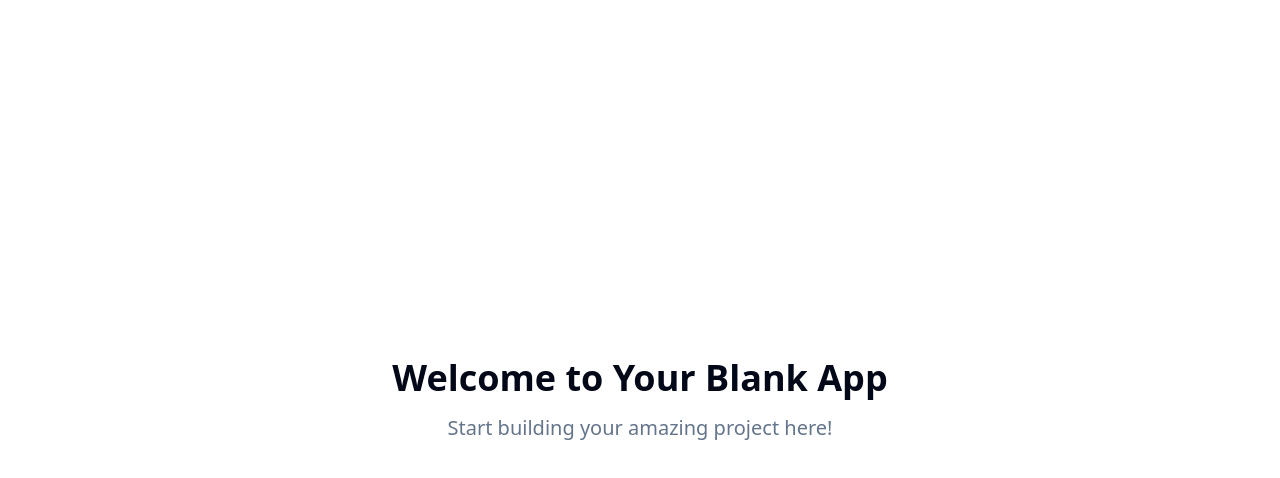
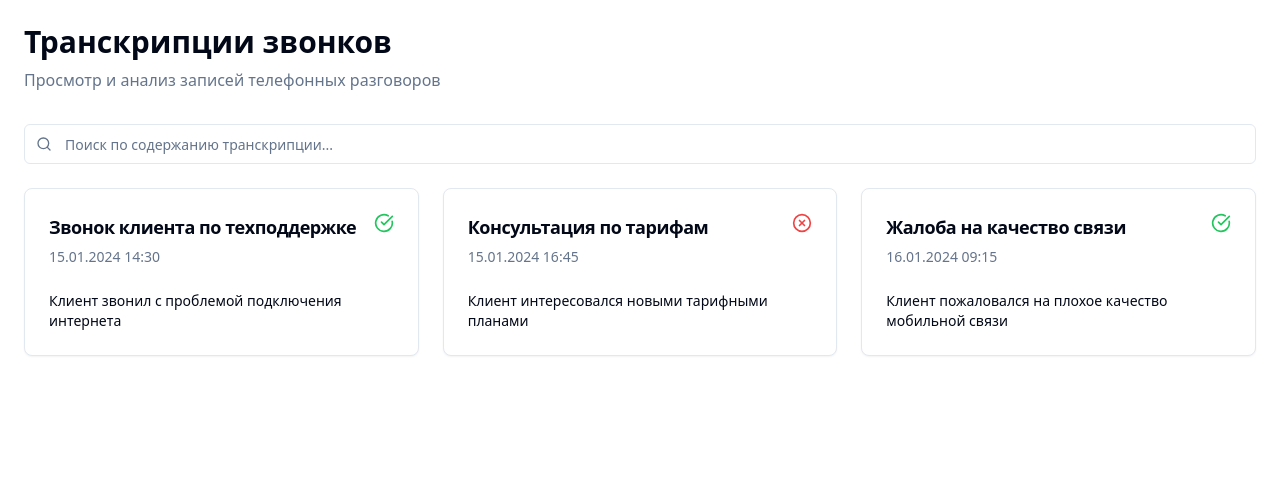
Before and after one commit to EjaraST/entechai_viewer, a React (Vite) app: page / in a window 1280 px wide. Shown: the top 478 px of the page. Built offline with nearby package versions, Linux system fonts and the light colour scheme.

Commit message:
feat: Implement data visualization UI
Implement a Russian-language web application to visualize data from a PostgreSQL database table, including card display, search functionality, and modal windows.

```diff
--- a/src/pages/Index.tsx
+++ b/src/pages/Index.tsx
@@ -1,11 +1,161 @@
-// Update this page (the content is just a fallback if you fail to update the page)
+import { useState } from "react";
+import { Card, CardContent, CardDescription, CardHeader, CardTitle } from "@/components/ui/card";
+import { Dialog, DialogContent, DialogHeader, DialogTitle } from "@/components/ui/dialog";
+import { Input } from "@/components/ui/input";
+import { Badge } from "@/components/ui/badge";
+import { Search, CheckCircle, XCircle } from "lucide-react";
+
+// Mock данные для демонстрации
+const mockData = [
+  {
+    id: 1,
+    title: "Звонок клиента по техподдержке",
+    summary_short: "Клиент звонил с проблемой подключения интернета",
+    summary_full: "Клиент обратился с жалобой на нестабильное подключение к интернету. Проблема была диагностирована и решена путем перезагрузки маршрутизатора.",
+    created_at: "2024-01-15T14:30:00Z",
+    goal_achieved: true,
+    steno: "14:30 - Клиент: Здравствуйте, у меня проблемы с интернетом...\n14:31 - Оператор: Добро пожаловать! Я помогу вам решить проблему..."
+  },
+  {
+    id: 2,
+    title: "Консультация по тарифам",
+    summary_short: "Клиент интересовался новыми тарифными планами",
+    summary_full: "Потенциальный клиент звонил для получения информации о доступных тарифных планах. Была предоставлена подробная консультация по всем возможным опциям.",
+    created_at: "2024-01-15T16:45:00Z",
+    goal_achieved: false,
+    steno: "16:45 - Клиент: Расскажите пожалуйста о ваших тарифах...\n16:46 - Оператор: Конечно! У нас есть несколько вариантов..."
+  },
+  {
+    id: 3,
+    title: "Жалоба на качество связи",
+    summary_short: "Клиент пожаловался на плохое качество мобильной связи",
+    summary_full: "Клиент выразил недовольство качеством мобильной связи в определенном районе города. Заявка передана в технический отдел для проверки базовых станций.",
+    created_at: "2024-01-16T09:15:00Z",
+    goal_achieved: true,
+    steno: "09:15 - Клиент: У меня очень плохая связь дома...\n09:16 - Оператор: Понимаю вашу проблему, давайте разберемся..."
+  }
+];
 
 const Index = () => {
+  const [searchTerm, setSearchTerm] = useState("");
+  const [selectedItem, setSelectedItem] = useState(null);
+
+  const formatDate = (dateString) => {
+    const date = new Date(dateString);
+    const day = date.getDate().toString().padStart(2, "0");
+    const month = (date.getMonth() + 1).toString().padStart(2, "0");
+    const year = date.getFullYear();
+    const hours = date.getHours().toString().padStart(2, "0");
+    const minutes = date.getMinutes().toString().padStart(2, "0");
+    return `${day}.${month}.${year} ${hours}:${minutes}`;
+  };
+
+  const filteredData = mockData.filter(item =>
+    item.summary_full.toLowerCase().includes(searchTerm.toLowerCase())
+  );
+
   return (
-    <div className="min-h-screen flex items-center justify-center bg-background">
-      <div className="text-center">
-        <h1 className="text-4xl font-bold mb-4">Welcome to Your Blank App</h1>
-        <p className="text-xl text-muted-foreground">Start building your amazing project here!</p>
+    <div className="min-h-screen bg-background">
+      <div className="container mx-auto p-6">
+        <div className="mb-8">
+          <h1 className="text-3xl font-bold mb-2">Транскрипции звонков</h1>
+          <p className="text-muted-foreground">Просмотр и анализ записей телефонных разговоров</p>
+        </div>
+
+        {/* Поиск */}
+        <div className="relative mb-6">
+          <Search className="absolute left-3 top-1/2 transform -translate-y-1/2 text-muted-foreground h-4 w-4" />
+          <Input
+            placeholder="Поиск по содержанию транскрипции..."
+            value={searchTerm}
+            onChange={(e) => setSearchTerm(e.target.value)}
+            className="pl-10"
+          />
+        </div>
+
+        {/* Карточки */}
+        <div className="grid grid-cols-1 md:grid-cols-2 lg:grid-cols-3 gap-6">
+          {filteredData.map((item) => (
+            <Card
+              key={item.id}
+              className="cursor-pointer hover:shadow-md transition-shadow"
+              onClick={() => setSelectedItem(item)}
+            >
+              <CardHeader>
+                <div className="flex items-start justify-between">
+                  <CardTitle className="text-lg">{item.title}</CardTitle>
+                  {item.goal_achieved ? (
+                    <CheckCircle className="h-5 w-5 text-green-500 flex-shrink-0" />
+                  ) : (
+                    <XCircle className="h-5 w-5 text-red-500 flex-shrink-0" />
+                  )}
+                </div>
+                <CardDescription className="text-sm text-muted-foreground">
+                  {formatDate(item.created_at)}
+                </CardDescription>
+              </CardHeader>
+              <CardContent>
+                <p className="text-sm">{item.summary_short}</p>
+              </CardContent>
+            </Card>
+          ))}
+        </div>
+
+        {filteredData.length === 0 && (
+          <div className="text-center py-8">
+            <p className="text-muted-foreground">По вашему запросу ничего не найдено</p>
+          </div>
+        )}
+
+        {/* Модальное окно */}
+        <Dialog open={!!selectedItem} onOpenChange={() => setSelectedItem(null)}>
+          <DialogContent className="max-w-2xl max-h-[80vh] overflow-y-auto">
+            {selectedItem && (
+              <>
+                <DialogHeader>
+                  <DialogTitle className="flex items-center gap-2">
+                    {selectedItem.title}
+                    {selectedItem.goal_achieved ? (
+                      <Badge variant="default" className="bg-green-100 text-green-800">
+                        <CheckCircle className="h-3 w-3 mr-1" />
+                        Цель достигнута
+                      </Badge>
+                    ) : (
+                      <Badge variant="destructive">
+                        <XCircle className="h-3 w-3 mr-1" />
+                        Цель не достигнута
+                      </Badge>
+                    )}
+                  </DialogTitle>
+                </DialogHeader>
+
+                <div className="space-y-4">
+                  <div>
+                    <h4 className="font-semibold mb-2">Дата создания:</h4>
+                    <p className="text-sm text-muted-foreground">{formatDate(selectedItem.created_at)}</p>
+                  </div>
+
+                  <div>
+                    <h4 className="font-semibold mb-2">Краткое описание:</h4>
+                    <p className="text-sm">{selectedItem.summary_short}</p>
+                  </div>
+
+                  <div>
+                    <h4 className="font-semibold mb-2">Полное описание:</h4>
+                    <p className="text-sm">{selectedItem.summary_full}</p>
+                  </div>
+
+                  <div>
+                    <h4 className="font-semibold mb-2">Стенограмма:</h4>
+                    <div className="bg-muted p-4 rounded-md">
+                      <pre className="text-sm whitespace-pre-wrap font-mono">{selectedItem.steno}</pre>
+                    </div>
+                  </div>
+                </div>
+              </>
+            )}
+          </DialogContent>
+        </Dialog>
       </div>
     </div>
   );
```
